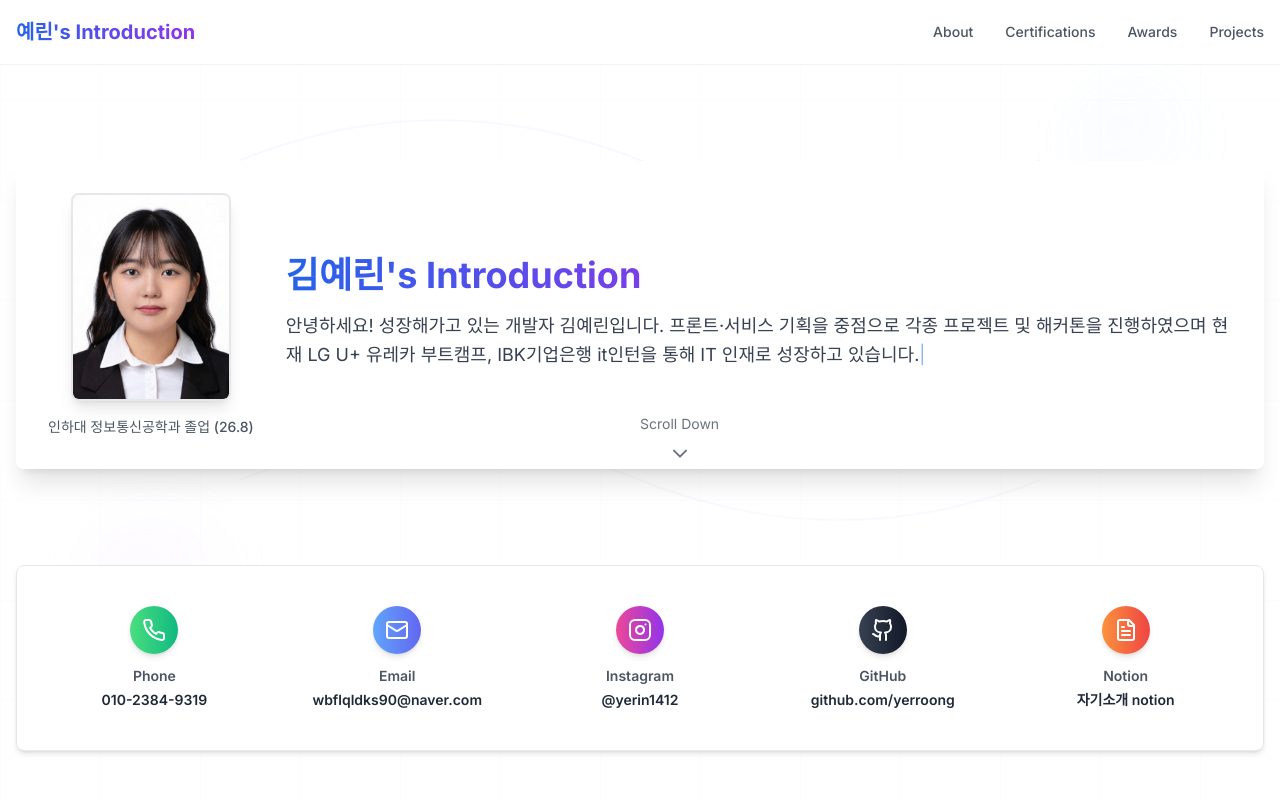
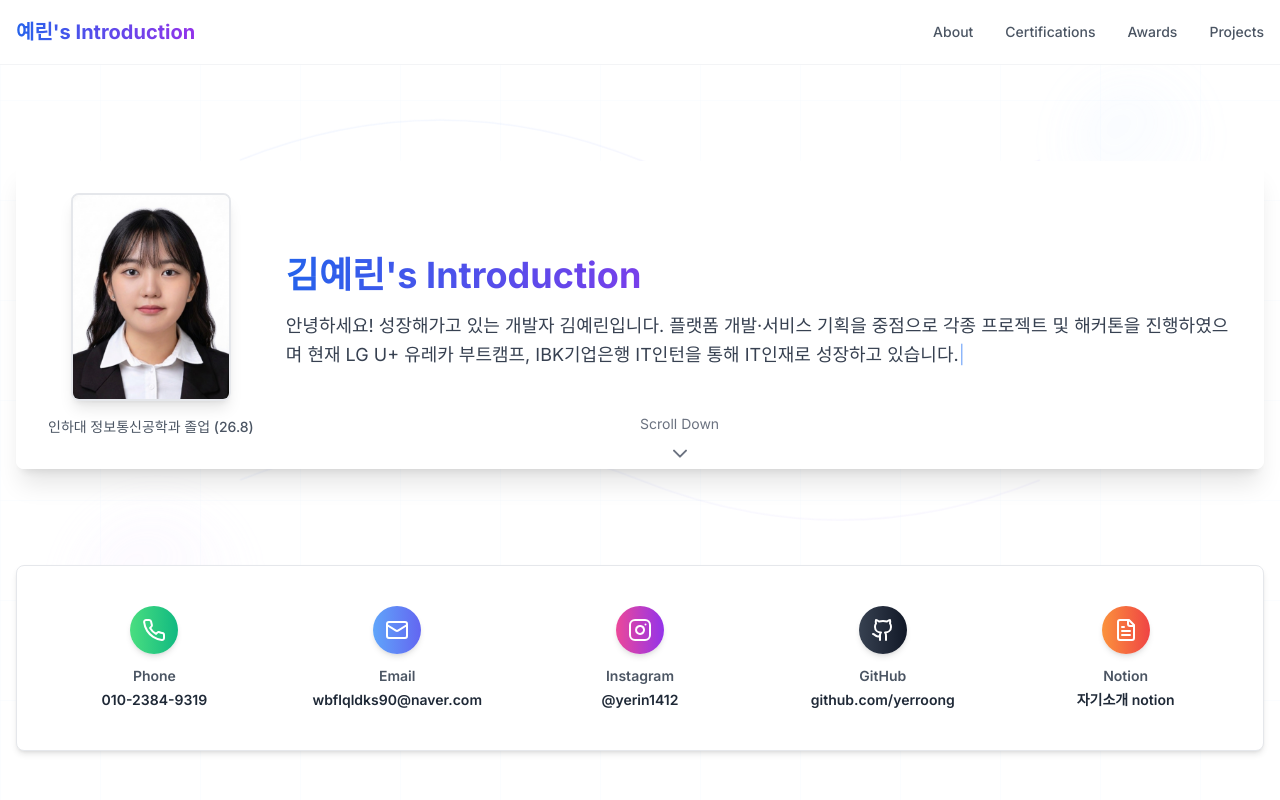
Before and after one commit to yerroong/intro-page, a Next.js app: page / in a window 1280 px wide. Shown: the top 800 px of the page. Built offline with nearby package versions, Linux system fonts and the light colour scheme.

Commit message:
feat: 자기소개 멘트 업데이트

```diff
--- a/components/sections/HeroSection.tsx
+++ b/components/sections/HeroSection.tsx
@@ -9,7 +9,7 @@ export default function HeroSection() {
   const [displayText, setDisplayText] = useState("")
   const [showScrollIndicator, setShowScrollIndicator] = useState(true)
   const fullText =
-    "안녕하세요! 성장해가고 있는 개발자 김예린입니다. 프론트·서비스 기획을 중점으로 각종 프로젝트 및 해커톤을 진행하였으며 현재 LG U+ 유레카 부트캠프, IBK기업은행 it인턴을 통해 IT 인재로 성장하고 있습니다."
+    "안녕하세요! 성장해가고 있는 개발자 김예린입니다. 플랫폼 개발·서비스 기획을 중점으로 각종 프로젝트 및 해커톤을 진행하였으며 현재 LG U+ 유레카 부트캠프, IBK기업은행 IT인턴을 통해 IT인재로 성장하고 있습니다."
 
   useEffect(() => {
     let index = 0
```
